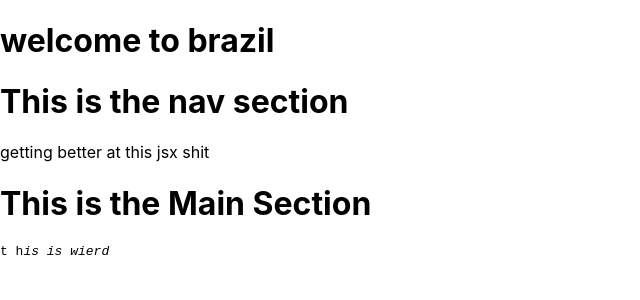
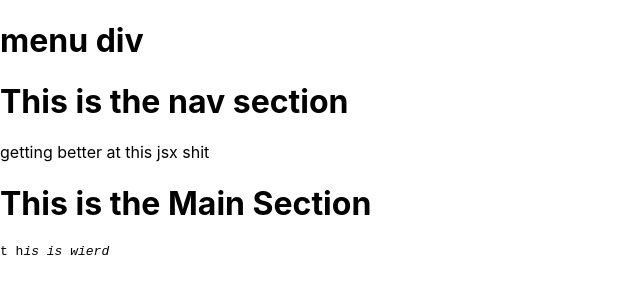
Before and after one commit to ianfletcher314/BrasiliaRestaurant, a React (Create React App) app: page / in a window 1280 px wide. Shown: the top 300 px of the page, without its empty margins (0-640 px from the left). Built offline with nearby package versions, Linux system fonts and the light colour scheme.

Commit message:
deleted old readme

```diff
--- a/src/components/Menu.jsx
+++ b/src/components/Menu.jsx
@@ -1,5 +1,5 @@
 function Menu() {
-    return <h1>welcome to brazil</h1>;
+    return <h1>menu div</h1>;
   }
 
 export default Menu
```
Also changed, not shown: 1 other file (tests, documents, lock files or other folders).
